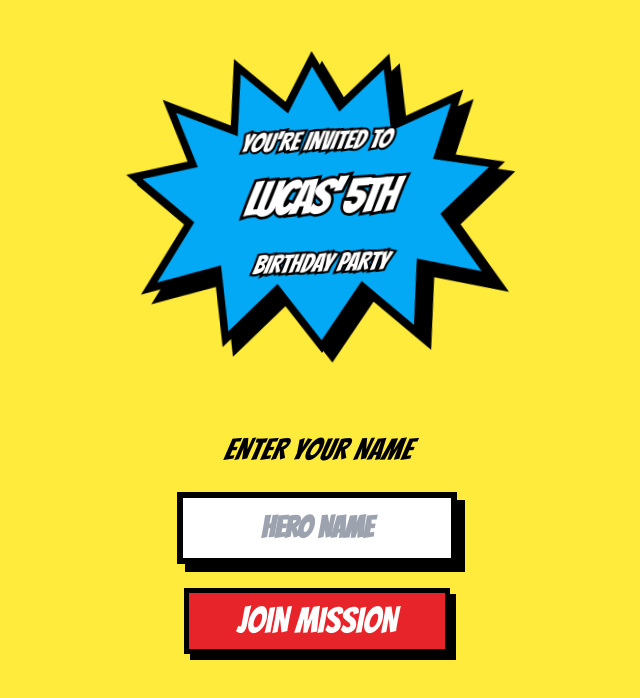
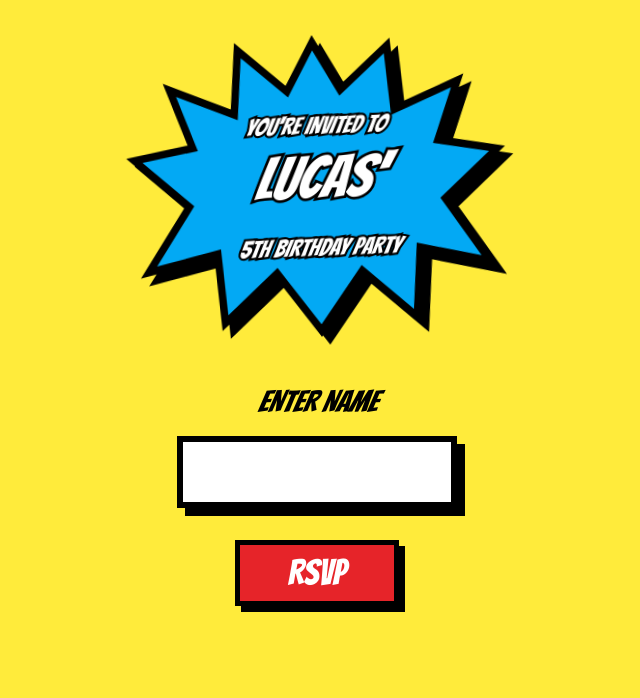
Before and after one commit to mikejm7/hello-world, a Next.js app: page / in a window 1280 px wide. Shown: the top 698 px of the page, without its empty margins (323-963 px from the left). Built offline with nearby package versions, Linux system fonts and the light colour scheme.

Commit message:
Update page.tsx

```diff
--- a/app/page.tsx
+++ b/app/page.tsx
@@ -1,7 +1,8 @@
 'use client';
-import React, { useState, useRef } from 'react';
+import React, { useState, useEffect, useRef } from 'react';
 import './globals.css';
 
+// --- COMPONENTS ---
 const WebSlinger = () => (
   <div className="fixed inset-0 pointer-events-none z-50 overflow-hidden">
     <div className="absolute top-0 left-0 animate-spidey-path">
@@ -9,85 +10,162 @@ const WebSlinger = () => (
         <svg className="absolute overflow-visible" style={{ top: '0', left: '0', width: '2000px', height: '2000px' }}>
           <line x1="45" y1="110" x2="-1000" y2="-1200" stroke="white" strokeWidth="5" className="web-line" style={{ strokeLinecap: 'round' }} />
         </svg>
-        <img src="/spidey-swing.png" alt="Spidey" className="w-full h-auto drop-shadow-[0_40px_60px_rgba(0,0,0,0.5)]" />
+        <img src="/spidey-swing.png" alt="Spidey" className="w-full h-auto drop-shadow-2xl" />
       </div>
     </div>
   </div>
 );
 
-const ComicHeader = () => (
-  <div className="w-full max-w-[320px] mb-12 transform -rotate-2 relative z-10">
-    <svg viewBox="0 0 600 600" xmlns="http://www.w3.org/2000/svg" className="overflow-visible filter drop-shadow-[10px_10px_0px_rgba(0,0,0,1)]">
-      <path d="M300,20 L350,110 L440,30 L450,150 L570,100 L530,210 L640,230 L540,320 L620,440 L490,410 L480,540 L380,450 L300,560 L220,450 L120,540 L110,410 L-20,440 L60,320 L-40,230 L70,210 L30,100 L150,150 L160,30 L250,110 Z" fill="#03A9F4" stroke="black" strokeWidth="14" />
-      <text x="50%" y="32%" textAnchor="middle" fontSize="48" fill="white" stroke="black" strokeWidth="8" paintOrder="stroke" className="font-comic italic uppercase">You're Invited to</text>
-      <text x="50%" y="52%" textAnchor="middle" fontSize="90" fill="white" stroke="black" strokeWidth="10" paintOrder="stroke" className="font-comic italic uppercase tracking-tighter">Lucas' 5th</text>
-      <text x="50%" y="70%" textAnchor="middle" fontSize="48" fill="white" stroke="black" strokeWidth="8" paintOrder="stroke" className="font-comic italic uppercase">Birthday Party</text>
-    </svg>
+const Countdown = ({ targetDate }: { targetDate: string }) => {
+  const [timeLeft, setTimeLeft] = useState({ days: 0, hours: 0, mins: 0, secs: 0 });
+
+  useEffect(() => {
+    const timer = setInterval(() => {
+      const difference = +new Date(targetDate) - +new Date();
+      if (difference > 0) {
+        setTimeLeft({
+          days: Math.floor(difference / (1000 * 60 * 60 * 24)),
+          hours: Math.floor((difference / (1000 * 60 * 60)) % 24),
+          mins: Math.floor((difference / 1000 / 60) % 60),
+          secs: Math.floor((difference / 1000) % 60),
+        });
+      }
+    }, 1000);
+    return () => clearInterval(timer);
+  }, [targetDate]);
+
+  return (
+    <div className="flex gap-2 text-center font-bold text-yellow-300 mt-2">
+      {Object.entries(timeLeft).map(([unit, val]) => (
+        <div key={unit} className="bg-black/40 p-1 rounded min-w-[45px]">
+          <div className="text-xl leading-none">{val}</div>
+          <div className="text-[10px] uppercase">{unit}</div>
+        </div>
+      ))}
     </div>
   );
+};
 
 export default function SpideyInvite() {
+  const [step, setStep] = useState(1); // 1: Name, 2: Coming?, 3: Counts, 4: Info/Table, 0: Rejected
   const [userName, setUserName] = useState('');
-  const [isUnlocked, setIsUnlocked] = useState(false);
+  const [adults, setAdults] = useState(1);
+  const [kids, setKids] = useState(0);
   const [error, setError] = useState(false);
   const audioRef = useRef<HTMLAudioElement>(null);
 
-  const handleEntry = (e: React.FormEvent) => {
-    e.preventDefault();
-    // For this prompt, any name over 2 chars unlocks, otherwise triggers shake
-    if (userName.trim().length > 2) {
-      if (audioRef.current) audioRef.current.play();
-      setIsUnlocked(true);
-      setError(false);
-    } else {
+  const handleNextStep = () => {
+    if (userName.trim().length < 2) {
       setError(true);
       setTimeout(() => setError(false), 500);
+      return;
     }
+    setStep(2);
   };
 
   return (
-    <main className="w-full min-h-screen flex flex-col items-center justify-start pt-12 px-4 font-comic relative overflow-hidden bg-[#FFEB3B]">
+    <main className="w-full min-h-screen flex flex-col items-center justify-start pt-8 px-4 font-comic relative overflow-hidden bg-[#FFEB3B]">
       <audio ref={audioRef} src="https://www.myinstants.com/media/sounds/thwip.mp3" />
-
       <WebSlinger />
 
       <div className="relative z-10 flex flex-col items-center w-full max-w-[360px]">
-        <ComicHeader />
+        {/* HEADER */}
+        <div className="w-full max-w-[320px] mb-8 transform -rotate-2">
+          <svg viewBox="0 0 600 600" className="overflow-visible filter drop-shadow-[8px_8px_0px_black]">
+            <path d="M300,20 L350,110 L440,30 L450,150 L570,100 L530,210 L640,230 L540,320 L620,440 L490,410 L480,540 L380,450 L300,560 L220,450 L120,540 L110,410 L-20,440 L60,320 L-40,230 L70,210 L30,100 L150,150 L160,30 L250,110 Z" fill="#03A9F4" stroke="black" strokeWidth="14" />
+            <text x="50%" y="32%" textAnchor="middle" fontSize="45" fill="white" stroke="black" strokeWidth="8" paintOrder="stroke" className="italic uppercase">You're Invited to</text>
+            <text x="50%" y="52%" textAnchor="middle" fontSize="110" fill="white" stroke="black" strokeWidth="10" paintOrder="stroke" className="italic uppercase">Lucas'</text>
+            <text x="50%" y="70%" textAnchor="middle" fontSize="45" fill="white" stroke="black" strokeWidth="8" paintOrder="stroke" className="italic uppercase">5th Birthday Party</text>
+          </svg>
+        </div>
 
-        {!isUnlocked ? (
-          <div className="w-full flex flex-col items-center mt-4">
-            <h2 className="text-3xl text-black text-center uppercase mb-6 italic tracking-wide">Enter Your Name</h2>
-            <form onSubmit={handleEntry} className="w-full flex flex-col items-center gap-6">
+        {/* STEP 1: ENTER NAME */}
+        {step === 1 && (
+          <div className="flex flex-col items-center w-full">
+            <h2 className="text-3xl mb-4 italic uppercase">Enter Name</h2>
             <input
               type="text"
               value={userName}
               onChange={(e) => setUserName(e.target.value)}
-                className={`w-[280px] p-3 border-[6px] border-black text-center text-3xl font-bold bg-white shadow-[8px_8px_0px_black] uppercase focus:outline-none transition-transform ${error ? 'animate-shake-3d' : ''}`}
-                placeholder="HERO NAME"
+              className={`w-[280px] p-3 border-[6px] border-black text-center text-3xl font-bold bg-white shadow-[8px_8px_0px_black] uppercase outline-none ${error ? 'animate-shake-3d' : ''}`}
             />
-              <button type="submit" className="bg-[#E62429] text-white text-4xl py-2 px-12 border-[5px] border-black shadow-[6px_6px_0px_black] active:translate-y-1 active:shadow-none transition-all uppercase">
-                JOIN MISSION
-              </button>
-            </form>
+            <button onClick={handleNextStep} className="mt-8 bg-[#E62429] text-white text-4xl py-2 px-12 border-[5px] border-black shadow-[6px_6px_0px_black] active:translate-y-1 active:shadow-none uppercase">RSVP</button>
           </div>
-        ) : (
-          <div className="w-full flex flex-col items-center mt-4 space-y-4 animate-in zoom-in duration-500">
-            <div className="w-full bg-[#03A9F4] border-[8px] border-black p-6 text-white shadow-[10px_10px_0px_black] transform rotate-1 text-center">
-               <h3 className="text-3xl uppercase mb-4 leading-tight">Welcome Hero, {userName}! <br/>Join us to celebrate Lucas' 5th birthday</h3>
+        )}
 
-               <div className="text-left space-y-4 border-t-4 border-black/20 pt-4">
-                  <p className="text-xl"><span className="text-yellow-300">WHEN:</span> Friday, March 27 @ 2:00 PM</p>
-                  <p className="text-xl"><span className="text-yellow-300">WHERE:</span> Spidey Secret HQ, 123 Hero Lane</p>
-                  <p className="text-xl"><span className="text-yellow-300">RSVP:</span> By March 15th</p>
-
-                  <div className="bg-white/10 p-3 border-2 border-dashed border-white/50 rounded-lg mt-4">
-                    <p className="text-lg leading-snug">
-                      <span className="font-bold text-[#FFEB3B]">GIFT INFO:</span> No gifts, please! Your presence is the best present. If you'd like to honor Lucas, please donate to:
-                    </p>
-                    <a href="https://www.charitywater.org" target="_blank" className="text-yellow-300 underline block mt-2 break-all">charitywater.org/donate</a>
+        {/* STEP 2: ARE YOU COMING? */}
+        {step === 2 && (
+          <div className="bg-white border-[6px] border-black p-6 shadow-[10px_10px_0px_black] text-center w-full animate-in zoom-in">
+            <h2 className="text-3xl mb-6 uppercase leading-tight">{userName}, are you coming?</h2>
+            <div className="flex gap-4 justify-center">
+              <button onClick={() => setStep(3)} className="bg-green-500 text-white text-3xl py-2 px-8 border-4 border-black shadow-[4px_4px_0px_black]">YES</button>
+              <button onClick={() => setStep(0)} className="bg-red-600 text-white text-3xl py-2 px-8 border-4 border-black shadow-[4px_4px_0px_black]">NO</button>
             </div>
           </div>
+        )}
+
+        {/* STEP 3: HEADCOUNT */}
+        {step === 3 && (
+          <div className="bg-white border-[6px] border-black p-6 shadow-[10px_10px_0px_black] w-full animate-in slide-in-from-right">
+            <h2 className="text-2xl mb-4 uppercase text-center font-bold underline">Hero Headcount</h2>
+            <div className="space-y-4">
+              <div className="flex justify-between items-center bg-gray-100 p-2 border-2 border-black">
+                <span className="text-xl uppercase">Adults:</span>
+                <input type="number" value={adults} onChange={(e) => setAdults(parseInt(e.target.value))} className="w-16 text-center border-2 border-black font-bold" min="1" />
               </div>
+              <div className="flex justify-between items-center bg-gray-100 p-2 border-2 border-black">
+                <span className="text-xl uppercase">Kids:</span>
+                <input type="number" value={kids} onChange={(e) => setKids(parseInt(e.target.value))} className="w-16 text-center border-2 border-black font-bold" min="0" />
+              </div>
+            </div>
+            <button onClick={() => { if (audioRef.current) audioRef.current.play(); setStep(4); }} className="w-full mt-6 bg-[#E62429] text-white text-3xl py-2 border-4 border-black shadow-[4px_4px_0px_black] uppercase">Confirm</button>
+          </div>
+        )}
+
+        {/* STEP 4: INFO & TABLE */}
+        {step === 4 && (
+          <div className="space-y-6 w-full animate-in zoom-in">
+            <div className="bg-[#03A9F4] border-[8px] border-black p-5 text-white shadow-[10px_10px_0px_black] text-center">
+               <h3 className="text-2xl uppercase font-bold underline mb-2">Join us to celebrate Lucas' 5th birthday</h3>
+               <div className="text-left text-lg space-y-1 mb-4">
+                  <p><span className="text-yellow-300">DATE:</span> March 27 @ 2:00 PM</p>
+                  <p><span className="text-yellow-300">LOCATION:</span> Spidey Secret HQ</p>
+                  <p><span className="text-yellow-300">GIFTS:</span> No gifts - donate at charitywater.org</p>
+               </div>
+               <div className="border-t-2 border-white/30 pt-2 flex flex-col items-center">
+                 <p className="uppercase text-sm">Countdown to Mission:</p>
+                 <Countdown targetDate="2026-03-27T14:00:00" />
+               </div>
+            </div>
+
+            {/* GUEST TABLE */}
+            <div className="bg-white border-4 border-black p-2 shadow-[6px_6px_0px_black]">
+              <p className="text-center font-bold text-sm uppercase mb-1">Current Mission Log</p>
+              <table className="w-full text-xs uppercase border-collapse border border-black">
+                <thead className="bg-gray-200">
+                  <tr>
+                    <th className="border border-black px-1">Hero</th>
+                    <th className="border border-black px-1">Status</th>
+                    <th className="border border-black px-1">A/K</th>
+                  </tr>
+                </thead>
+                <tbody>
+                  <tr>
+                    <td className="border border-black px-1">{userName}</td>
+                    <td className="border border-black px-1 text-green-600 font-bold">Confirmed</td>
+                    <td className="border border-black px-1">{adults}/{kids}</td>
+                  </tr>
+                </tbody>
+              </table>
+            </div>
+          </div>
+        )}
+
+        {/* REJECTED STEP */}
+        {step === 0 && (
+          <div className="bg-red-600 border-[8px] border-black p-10 text-white shadow-[10px_10px_0px_black] text-center rotate-3 scale-110">
+            <h1 className="text-6xl mb-4 font-bold">THWIP!</h1>
+            <p className="text-3xl uppercase font-black">FUCK RIGHT OFF.</p>
           </div>
         )}
       </div>
```
Lines whose indentation alone changed are shown as unchanged.
